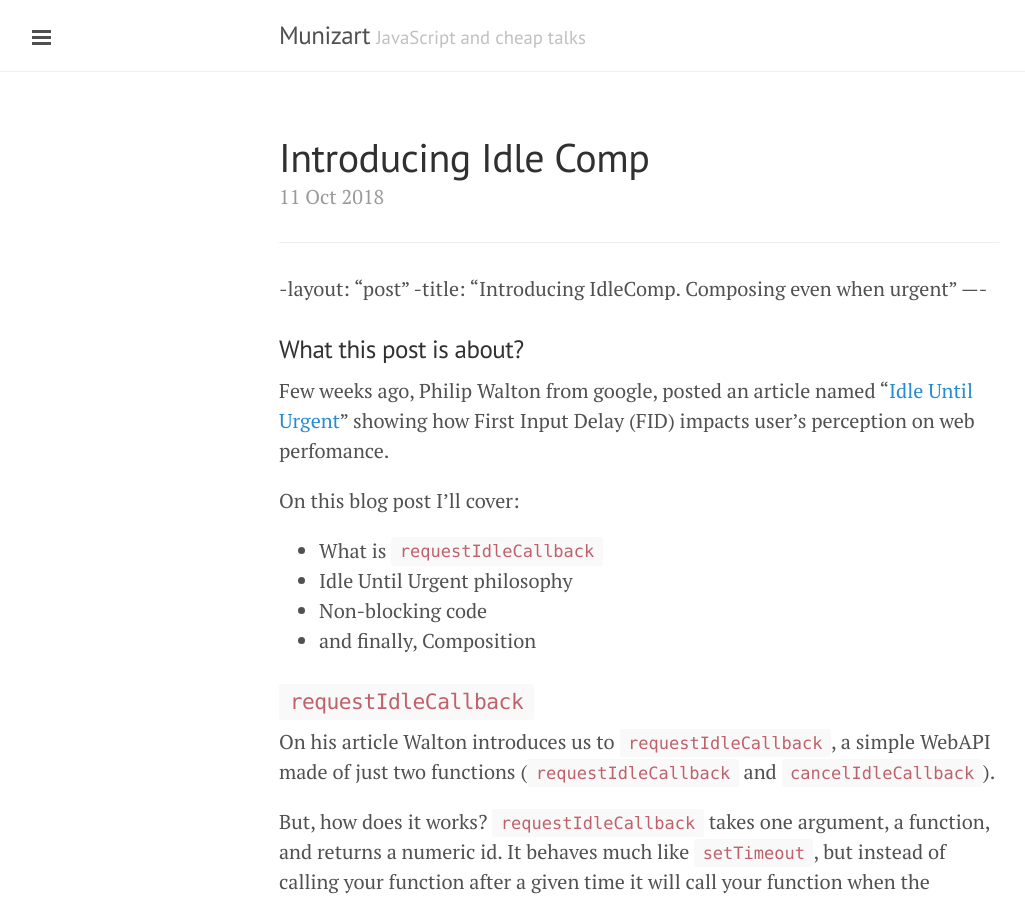
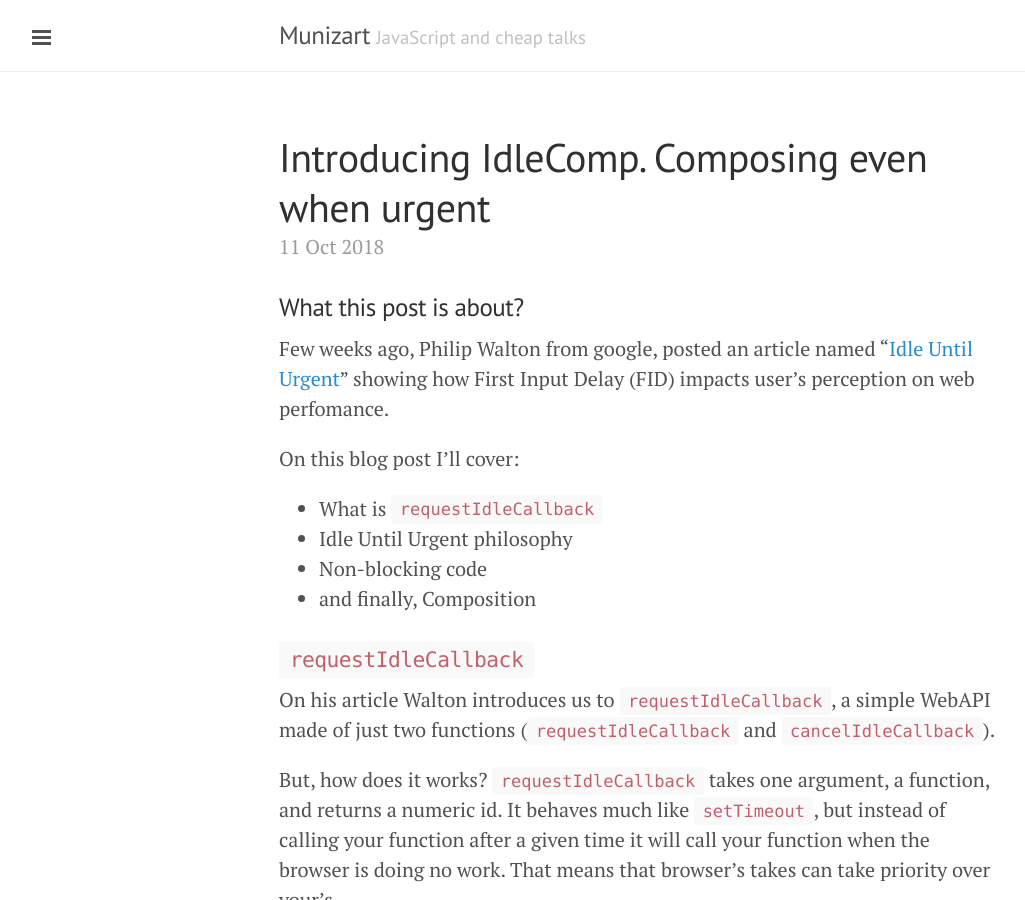
Before and after one commit to munizart/munizart.github.io, a Jekyll site: the page built from _posts/2018-10-11-introducing-idle-comp.md, in a window 1280 px wide and 900 px high. Shown: the whole window, without its empty margins (1-1026 px from the left). Built offline with Jekyll 4.4.1, drawn with Linux system fonts in a browser that asks for light colours; our own code applies the rules of GitHub Pages for plain Markdown files; Markdown is read by kramdown in place of the engine named in the settings.

Commit message:
Update 2018-10-11-introducing-idle-comp.md (#2)

```diff
--- a/_posts/2018-10-11-introducing-idle-comp.md
+++ b/_posts/2018-10-11-introducing-idle-comp.md
@@ -1,7 +1,7 @@
-----
--layout: "post"
--title: "Introducing IdleComp. Composing even when urgent"
-----
+---
+layout: "post"
+title: "Introducing IdleComp. Composing even when urgent"
+---
 
 ### What this post is about?
 Few weeks ago, Philip Walton from google, posted an article named
```
